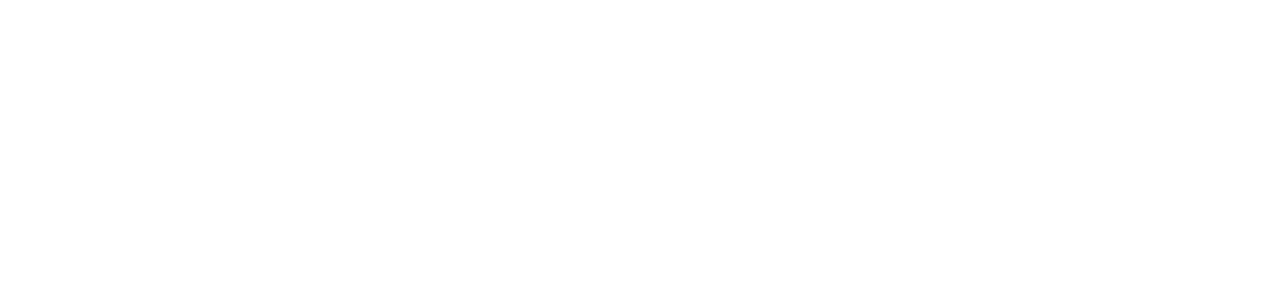
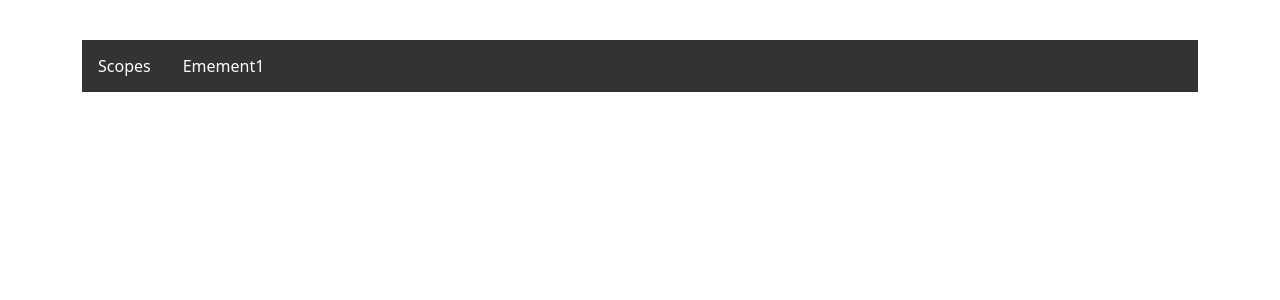
Before and after one commit to wehba-dotcom/Praktik-Frontend, a React (Create React App) app: page /scope in a window 1280 px wide. Shown: the top 300 px of the page. Built offline with nearby package versions, Linux system fonts and the light colour scheme.

Commit message:
add new component scope

```diff
--- a/src/App.js
+++ b/src/App.js
@@ -1,21 +1,35 @@
 import './App.css';
 import Header from './components/Header.jsx';
 import Home from './components/Home.jsx';
-import Scopes from './components/Scopes.jsx';
-import NoMatch from './components/NoMatch.jsx';
-import { Container } from 'react-bootstrap';
+import Scopes from './components/Scopes';
+import Element1 from './components/Element1.jsx';
+import Scope from './components/Scope.jsx';
+
+import Card3 from './components/Card3';
+import Card2 from './components/Card2';
+import Card1 from './components/Card1';
+import NoMatch from './components/NoMatch';
 import 'bootstrap/dist/css/bootstrap.min.css';
-import { BrowserRouter , Switch, Route } from 'react-router-dom';
+import { BrowserRouter , Router, Switch, Route } from 'react-router-dom';
+
 
 function App() {
   return (
     <BrowserRouter>
 
-    <Switch>
+
            <Route exact path="/" component={Home}/>
-           <Route exact path="/header" component={Header}/>
-           <Route exact path="/scopes" component={Scopes}/>
-   </Switch>
+           <Route path="/header" component={Header}/>
+          <Route path="/scopes" component={Scopes}/>
+          <Route path="/element1" component={Element1}/>
+          <Route path="/scope" component={Scope}/>
+          <Route path="/nomatch" component={NoMatch}/>
+
+          <Route path="/card1" component={Card1}/>
+          <Route path="/card2" component={Card2}/>
+          <Route path="/card3" component={Card3}/>
+
+
  </BrowserRouter>
   )
 }
--- a/src/components/Card1.jsx
+++ b/src/components/Card1.jsx
@@ -14,7 +14,7 @@ function Card1( ) {
         </div>
         </div>
 
-            <Link to="/scopes"> view</Link>
+            <Link to="/scope"> view</Link>
 </div>
   )
 }
--- /dev/null
+++ b/src/components/Element1.jsx
@@ -0,0 +1,13 @@
+import React from "react";
+import {Link} from 'react-router-dom';
+function Emement1(){
+
+    return(
+
+      <div>  <h1>i am element1</h1>
+      <Link to="/scope">Scope</Link>
+      </div>
+    )
+}
+
+export default Emement1;
--- a/src/components/Header.jsx
+++ b/src/components/Header.jsx
@@ -4,8 +4,8 @@ function Header() {
   return (
     <div style={{marginTop:'40px'}}>
       <ul className="header">
-        <li> <NavLink exact activeClassName="active" to="/"> Home </NavLink></li>
-
+        <li> <NavLink exact activeClassName="active" to="/scopes"> Scopes</NavLink></li>
+        <li><NavLink activeClassName="active" to="/element1">Emement1</NavLink></li>
 
       </ul>
     </div>
--- a/src/components/Home.jsx
+++ b/src/components/Home.jsx
@@ -3,15 +3,17 @@ import React from 'react';
 import Card1 from './Card1';
 import Card2 from './Card2';
 import Card3 from './Card3';
-import { Card } from 'react-bootstrap';
+
 import Body from './Body';
+
 function Home( ) {
 
   return (
     <div>
     <Body/>
     <div className="row">
-    <Card1 name="Scopes"  />
+
+    <Card1 name="Scope"  />
 
     <Card2 name="revsations"/>
     <Card3 name="seles"/>
--- /dev/null
+++ b/src/components/NoMatch.js
@@ -0,0 +1,8 @@
+function NoMatch()
+{
+    return (
+        <h1>404 - no match</h1>
+    );
+}
+
+export default NoMatch;
--- /dev/null
+++ b/src/components/Scope.jsx
@@ -0,0 +1,41 @@
+import React from "react";
+import { BrowserRouter as Router, Switch, Route, BrowserRouter } from 'react-router-dom';
+import {Container} from "react-bootstrap";
+import Scopes from "./Scopes";
+import 'bootstrap/dist/css/bootstrap.min.css';
+import Header from "./Header";
+import NoMatch from "./NoMatch";
+import Element1 from "./Element1";
+
+
+
+function Scope(){
+    return(
+<Container>
+
+<Header />
+<Switch>
+<Route exact path="/">
+    <Scopes/>
+</Route>
+<Route path="/element1">
+    <Element1 />
+
+    <Route path="*">
+        <NoMatch />
+    </Route>
+</Route>
+
+</Switch>
+
+
+
+
+
+
+
+
+</Container>
+    )
+}
+export default Scope;
--- a/src/components/Scopes.jsx
+++ b/src/components/Scopes.jsx
@@ -36,7 +36,8 @@ function Scopes() {
 
   return (
     <div>
-      <Link to="/">Home</Link>
+      <Link to="/scope">Scope</Link>
+
     <div className="tablediv">
         <p style={{ textAlign: "center" }}>All Scopes</p>
         <table style={{ width: 750 }} className="table table-striped">
```
